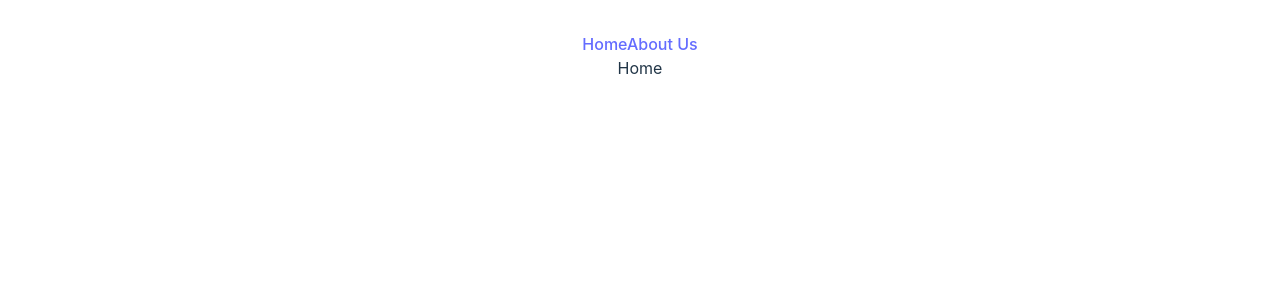
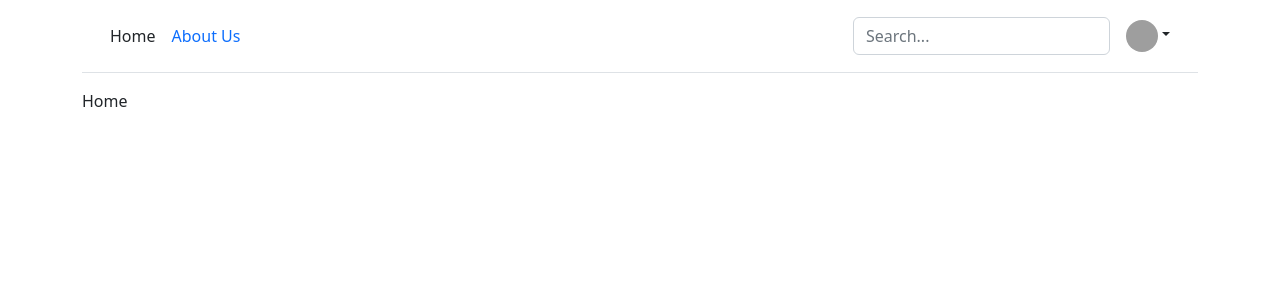
Before and after one commit to hassamulhaq/learning-vuejs, a Vue app: page /#/ in a window 1280 px wide. Shown: the top 300 px of the page. Built offline with nearby package versions, Linux system fonts and the light colour scheme; grey boxes are pictures that could not be loaded.

Commit message:
bootstrap added

```diff
--- a/index.html
+++ b/index.html
@@ -1,10 +1,12 @@
 <!DOCTYPE html>
 <html lang="en">
 <head>
-    <meta charset="UTF-8" />
-    <link rel="icon" type="image/svg+xml" href="/vite.svg" />
-    <meta name="viewport" content="width=device-width, initial-scale=1.0" />
+    <meta charset="UTF-8"/>
+    <link rel="icon" type="image/svg+xml" href="/vite.svg"/>
+    <meta name="viewport" content="width=device-width, initial-scale=1.0"/>
     <title>Vite + Vue</title>
+    <link rel="stylesheet" href="./resources/scss/styles.scss">
+    <script type="module" src="./resources/js/main.js"></script>
 </head>
 <body>
 <div id="app"></div>
--- a/package.json
+++ b/package.json
@@ -9,11 +9,14 @@
     "preview": "vite preview"
   },
   "dependencies": {
+    "@popperjs/core": "^2.11.6",
+    "bootstrap": "^5.2.2",
     "vue": "^3.2.41",
     "vue-router": "^4.1.6"
   },
   "devDependencies": {
     "@vitejs/plugin-vue": "^3.2.0",
+    "sass": "^1.55.0",
     "vite": "^3.2.0"
   }
 }
--- /dev/null
+++ b/resources/scss/styles.scss
@@ -0,0 +1 @@
+@import "~bootstrap/scss/bootstrap";
--- a/src/App.vue
+++ b/src/App.vue
@@ -4,13 +4,15 @@
 //import HelloWorld from './components/HelloWorld.vue'
 //import Product from "./components/Product.vue";
 
-
+import TheHeader from "./components/TheHeader.vue";
 </script>
 
 <template>
-  <router-link to="/">Home</router-link>
-  <router-link to="/about-us">About Us</router-link>
-  <router-view></router-view>
+  <main class="container">
+    <the-header></the-header>
+
+    <router-view></router-view>
+  </main>
 </template>
 
 <style scoped>
--- /dev/null
+++ b/src/components/TheHeader.vue
@@ -0,0 +1,32 @@
+<template>
+  <header class="p-3 mb-3 border-bottom">
+    <div class="container">
+      <div class="d-flex flex-wrap align-items-center justify-content-center justify-content-lg-start">
+          <router-link to="/" class="d-flex align-items-center mb-2 mb-lg-0 text-dark text-decoration-none">Home</router-link>
+
+        <ul class="nav col-12 col-lg-auto me-lg-auto mb-2 justify-content-center mb-md-0">
+          <li>
+            <router-link to="/about-us" class="nav-link">About Us</router-link>
+          </li>
+        </ul>
+
+        <form class="col-12 col-lg-auto mb-3 mb-lg-0 me-lg-3" role="search">
+          <input type="search" class="form-control" placeholder="Search..." aria-label="Search">
+        </form>
+
+        <div class="dropdown text-end">
+          <a href="#" class="d-block link-dark text-decoration-none dropdown-toggle" data-bs-toggle="dropdown" aria-expanded="false">
+            <img src="https://github.com/mdo.png" alt="mdo" width="32" height="32" class="rounded-circle">
+          </a>
+          <ul class="dropdown-menu text-small" style="">
+            <li><a class="dropdown-item" href="#">New project...</a></li>
+            <li><a class="dropdown-item" href="#">Settings</a></li>
+            <li><a class="dropdown-item" href="#">Profile</a></li>
+            <li><hr class="dropdown-divider"></li>
+            <li><a class="dropdown-item" href="#">Sign out</a></li>
+          </ul>
+        </div>
+      </div>
+    </div>
+  </header>
+</template>
--- a/src/style.css
+++ b/src/style.css
@@ -18,66 +18,11 @@
   box-sizing: border-box;
 }
 
-a {
-  font-weight: 500;
-  color: #646cff;
-  text-decoration: inherit;
-}
-a:hover {
-  color: #535bf2;
-}
-
-a {
-  font-weight: 500;
-  color: #646cff;
-  text-decoration: inherit;
-}
-a:hover {
-  color: #535bf2;
-}
-
-body {
-  margin: 0;
-  padding: 0;
-  /*display: flex;*/
-  /*place-items: center;*/
-  /*min-width: 320px;*/
-  /*min-height: 100vh;*/
-}
-
-h1 {
-  font-size: 3.2em;
-  line-height: 1.1;
-}
-
-button {
-  border-radius: 8px;
-  border: 1px solid transparent;
-  padding: 0.6em 1.2em;
-  font-size: 1em;
-  font-weight: 500;
-  font-family: inherit;
-  background-color: #1a1a1a;
-  cursor: pointer;
-  transition: border-color 0.25s;
-}
-button:hover {
-  border-color: #646cff;
-}
-button:focus,
-button:focus-visible {
-  outline: 4px auto -webkit-focus-ring-color;
-}
-
-.card {
-  padding: 2em;
-}
-
 #app {
-  max-width: 1280px;
-  margin: 0 auto;
-  padding: 2rem;
-  text-align: center;
+  /*max-width: 1280px;*/
+  /*margin: 0 auto;*/
+  /*padding: 2rem;*/
+  /*text-align: center;*/
 }
 
 @media (prefers-color-scheme: light) {
--- a/src/views/About.vue
+++ b/src/views/About.vue
@@ -1,5 +1,5 @@
 <template>
-  <div>
+  <div class="alert alert-danger">
     About
   </div>
 </template>
--- a/vite.config.js
+++ b/vite.config.js
@@ -1,7 +1,17 @@
 import { defineConfig } from 'vite'
 import vue from '@vitejs/plugin-vue'
+import path from 'path'
+
 
 // https://vitejs.dev/config/
 export default defineConfig({
-  plugins: [vue()]
+  plugins: [
+      vue()
+  ],
+  resolve: {
+    alias: {
+      // '@': path.resolve(__dirname, '/resources'),
+      '~bootstrap': path.resolve(__dirname, 'node_modules/bootstrap'),
+    }
+  }
 })
```
Also changed, not shown: resources/js/main.js (added, +9 -0 lines), 1 other file (tests, documents, lock files or other folders). Lines whose indentation alone changed are shown as unchanged.
